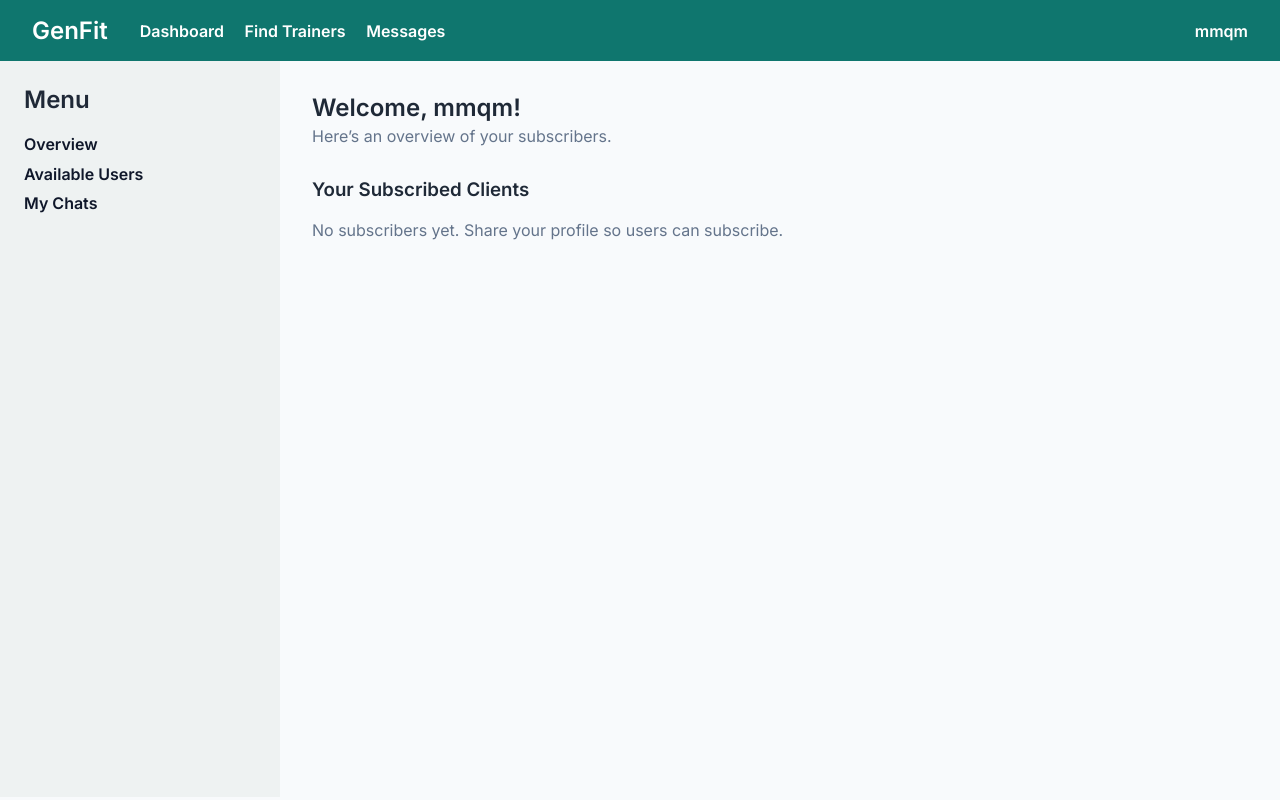
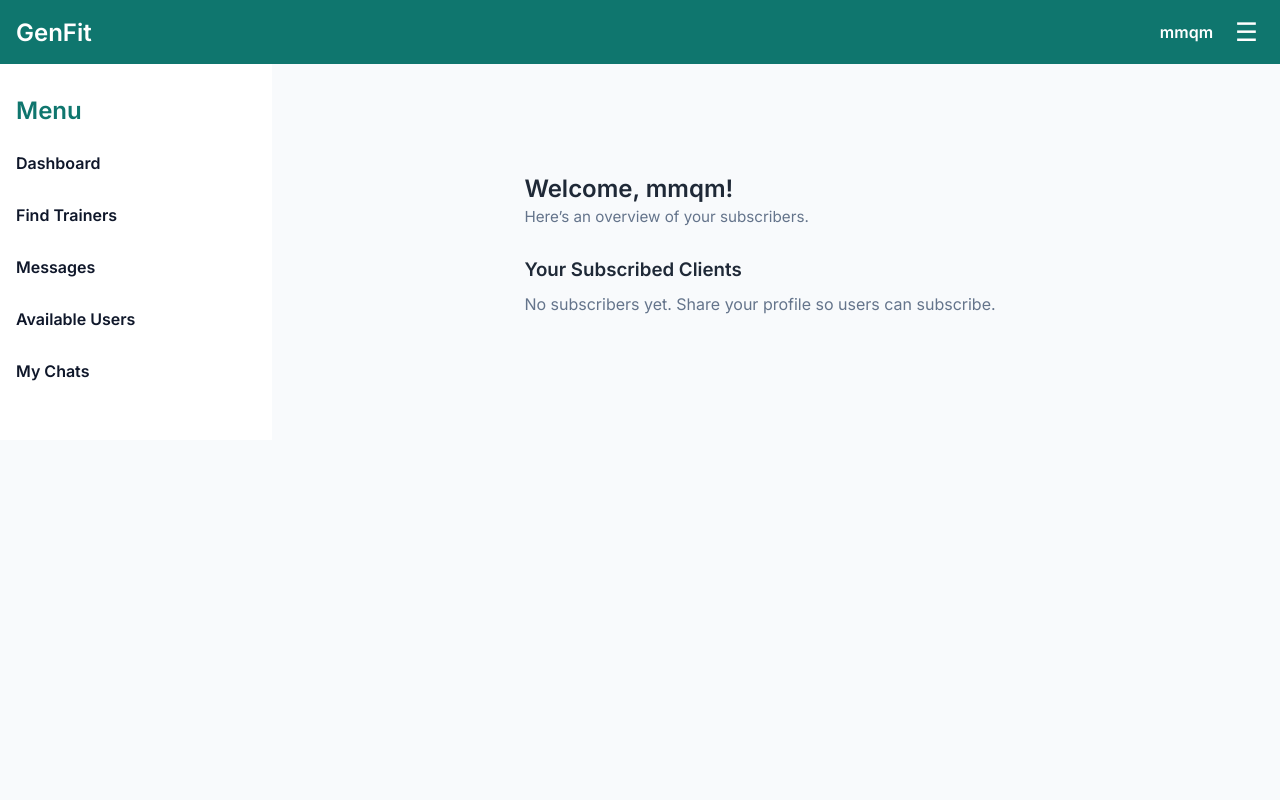
Before and after one commit to chirasmit23/Gen_fit, a Flask app: page /trainerdashboard in a window 1280 px wide. Run offline with Flask 3, Linux system fonts and the light colour scheme; a user stored in the database is signed in; data that the repository does not hold is empty.

Commit message:
Update trainerdashboard.html

```diff
--- a/templates/TrainerPages/trainerdashboard.html
+++ b/templates/TrainerPages/trainerdashboard.html
@@ -16,32 +16,71 @@
       background: #f8fafc;
       color: #1f2937;
     }
+
+    /* Header */
     header {
       background: var(--accent);
       color: #fff;
-      padding: 1rem 2rem;
+      padding: 1rem;
       display: flex;
       justify-content: space-between;
       align-items: center;
     }
     header h2 { margin: 0; }
-    header nav a {
+    .menu-toggle {
+      background: none;
+      border: none;
       color: #fff;
+      font-size: 1.6rem;
+      cursor: pointer;
+      margin-left: 1rem;
+    }
+
+    /* Sidebar */
+    .sidebar {
+      position: fixed;
+      top: 0;
+      left: -260px;
+      width: 240px;
+      height: 100%;
+      background: #ffffff;
+      box-shadow: 2px 0 8px rgba(0,0,0,.1);
+      padding: 2rem 1rem;
+      transition: left 0.3s ease;
+      z-index: 1000;
+    }
+    .sidebar.active { left: 0; }
+    .sidebar h2 {
+      margin-top: 0;
+      color: var(--accent);
+    }
+    .sidebar ul { list-style: none; padding: 0; margin: 1.2rem 0; }
+    .sidebar li { margin: 1rem 0; }
+    .sidebar a {
+      color: #0f172a;
       text-decoration: none;
-      margin-left: 1rem;
       font-weight: 600;
+      display: block;
+      padding: .5rem 0;
     }
-    .wrap {
-      display: grid;
-      grid-template-columns: 280px 1fr;
-      min-height: calc(100vh - 64px);
+
+    /* Overlay */
+    .overlay {
+      position: fixed;
+      top: 0; left: 0;
+      width: 100%; height: 100%;
+      background: rgba(0,0,0,.4);
+      display: none;
+      z-index: 999;
     }
-    .sidebar { background: #eef2f2; padding: 1.5rem; }
-    .sidebar h2 { margin-top: 0; }
-    .sidebar ul { list-style: none; padding: 0; }
-    .sidebar li { margin: .6rem 0; }
-    .sidebar a { color: #0f172a; text-decoration: none; font-weight: 600; }
-    main { padding: 2rem; }
+    .overlay.active { display: block; }
+
+    /* Main content */
+    main {
+      padding: 1.5rem;
+      max-width: 900px;
+      margin: auto;
+    }
     .flash {
       margin-bottom: 1rem;
       padding: .75rem;
@@ -49,69 +88,103 @@
       background: #fffbeb;
       color: #92400e;
     }
-    .welcome h1 { margin: 0 0 .25rem; }
-    .welcome p { color: var(--muted); margin-top: 0; }
+    .welcome h1 { margin: 0 0 .25rem; font-size: 1.5rem; }
+    .welcome p { color: var(--muted); margin-top: 0; font-size: .95rem; }
+
     .subscribers { margin-top: 2rem; }
-    .sub-list { display: flex; flex-direction: column; gap: .6rem; }
+    .subscribers h3 { margin-bottom: .8rem; }
+    .sub-list { display: flex; flex-direction: column; gap: 1rem; }
     .sub-item {
       display: flex;
-      justify-content: space-between;
-      align-items: center;
-      padding: .6rem .8rem;
-      border-radius: 8px;
+      flex-direction: column;
+      gap: .8rem;
+      padding: 1rem;
+      border-radius: 10px;
       background: #fff;
-      box-shadow: 0 2px 6px rgba(2,6,23,.04);
+      box-shadow: 0 2px 6px rgba(2,6,23,.06);
     }
-    .sub-item .meta { font-size: .95rem; color: var(--muted); }
+    .sub-item .meta { font-size: .9rem; color: var(--muted); }
+
+    /* Buttons */
     .btn {
       background: var(--accent);
       color: #fff;
       border: none;
-      padding: .5rem .75rem;
+      padding: .5rem 1rem;
       border-radius: 6px;
       cursor: pointer;
       text-decoration: none;
       font-weight: 600;
+      font-size: .9rem;
     }
     .btn.ghost {
       background: transparent;
       color: var(--accent);
       border: 1px solid var(--accent);
     }
-    .btn + .btn { margin-left: .5rem; }
+    .btn-group { display: flex; gap: .6rem; flex-wrap: wrap; }
+
+    /* Desktop layout */
+    @media (min-width: 768px) {
+      body {
+        display: grid;
+        grid-template-columns: 240px 1fr;
+      }
+      header {
+        grid-column: 1 / -1;
+      }
+      .sidebar {
+        position: static;
+        left: 0;
+        height: auto;
+        box-shadow: none;
+        display: block;
+      }
+      .overlay { display: none !important; }
+      main { padding: 2rem; }
+      .sub-item {
+        flex-direction: row;
+        justify-content: space-between;
+        align-items: center;
+      }
+    }
   </style>
+  <script>
+    function toggleMenu() {
+      document.querySelector(".sidebar").classList.toggle("active");
+      document.querySelector(".overlay").classList.toggle("active");
+    }
+  </script>
 </head>
 <body>
   <header>
-    <div style="display:flex;align-items:center;gap:1rem">
     <h2>GenFit</h2>
-      <nav>
-        <a href="{{ url_for('trainerdashboard') }}">Dashboard</a>
-        <a href="{{ url_for('trainerlist') }}">Find Trainers</a>
-        {% if session.get('trainer_id') %}
-          <a href="{{ url_for('trainerchat', user_id=session.get('trainer_id')) }}">Messages</a>
-        {% endif %}
-      </nav>
-    </div>
-    <div>
+    <div style="display:flex;align-items:center">
       {% if session.get('trainername') %}
         <strong>{{ session.get('trainername') }}</strong>
       {% else %}
         <a href="{{ url_for('trainerlogin') }}" style="color:#fff;text-decoration:underline">Login</a>
       {% endif %}
+      <button class="menu-toggle" onclick="toggleMenu()">☰</button>
     </div>
   </header>
 
-  <div class="wrap">
+  <!-- Sidebar -->
   <aside class="sidebar">
     <h2>Menu</h2>
     <ul>
-        <li><a href="{{ url_for('trainerdashboard') }}">Overview</a></li>
+      <li><a href="{{ url_for('trainerdashboard') }}">Dashboard</a></li>
+      <li><a href="{{ url_for('trainerlist') }}">Find Trainers</a></li>
+      {% if session.get('trainer_id') %}
+        <li><a href="{{ url_for('trainerchat', user_id=session.get('trainer_id')) }}">Messages</a></li>
+      {% endif %}
       <li><a href="{{ url_for('userlist') }}">Available Users</a></li>
       <li><a href="{{ url_for('trainerchat', user_id=session.get('trainer_id', 0)) }}">My Chats</a></li>
     </ul>
   </aside>
+  <div class="overlay" onclick="toggleMenu()"></div>
 
+  <!-- Main -->
   <main>
     {% with messages = get_flashed_messages(with_categories=true) %}
       {% if messages %}
@@ -141,7 +214,7 @@
                 <div style="font-weight:600">{{ u.fullname }}</div>
                 <div class="meta">Email: {{ u.email }} • Phone: {{ u.telephone }}</div>
               </div>
-                <div>
+              <div class="btn-group">
                 <a class="btn" href="{{ url_for('trainerchat', user_id=u.id) }}">Chat</a>
                 <form method="post" action="{{ url_for('unsubscribe', trainer_id=session.get('trainer_id')) }}" style="display:inline">
                   <input type="hidden" name="trainer_id" value="{{ session.get('trainer_id') }}">
@@ -153,10 +226,11 @@
           {% endfor %}
         </div>
       {% else %}
-          <p style="color:var(--muted);margin-top:.6rem">No subscribers yet. Share your profile so users can subscribe.</p>
+        <p style="color:var(--muted);margin-top:.6rem">
+          No subscribers yet. Share your profile so users can subscribe.
+        </p>
       {% endif %}
     </section>
   </main>
-  </div>
 </body>
 </html>
```
Lines whose indentation alone changed are shown as unchanged.
